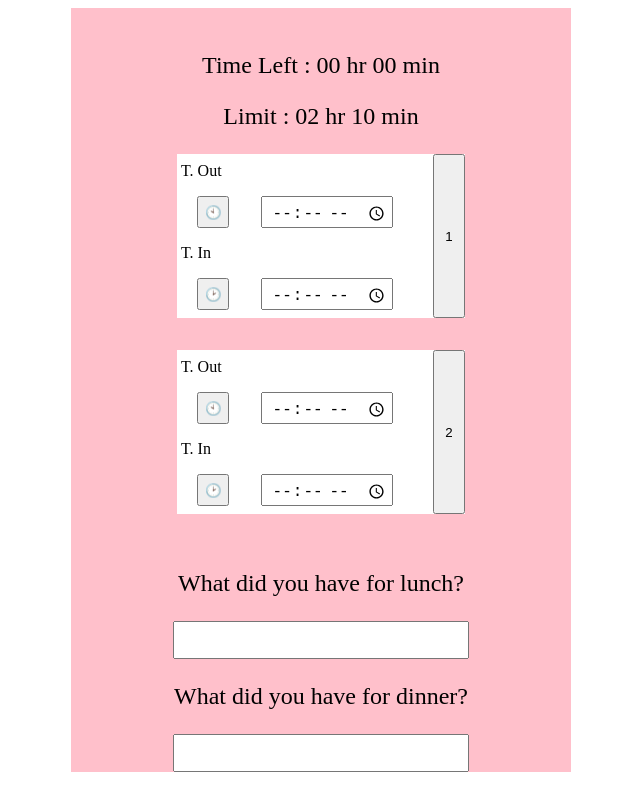
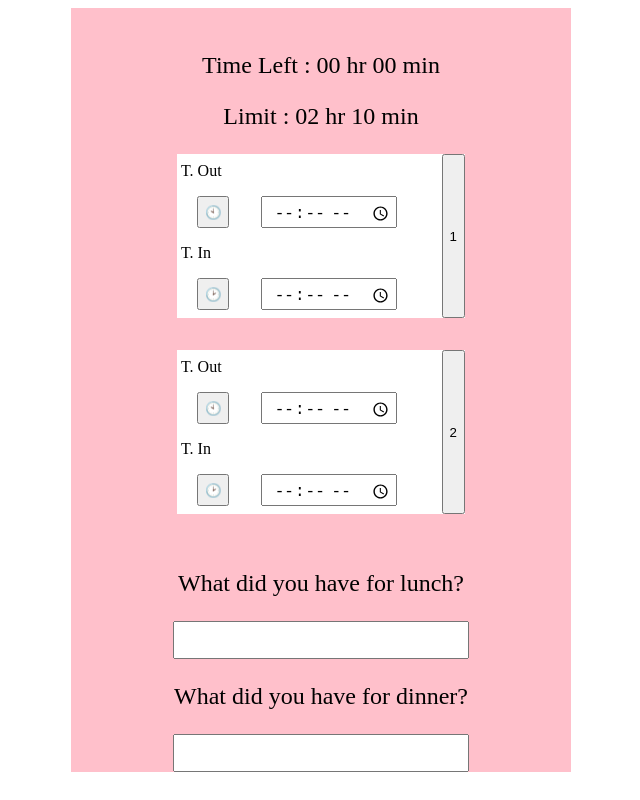
Before and after one commit to vickertan/Rest-Time, a React (Vite) app: page / in a window 1280 px wide. Shown: the whole page, without its empty margins (319-959 px from the left). Built offline with nearby package versions, Linux system fonts and the light colour scheme.

Commit message:
Change class name

```diff
--- a/src/main.css
+++ b/src/main.css
@@ -64,7 +64,7 @@ form .time-div input {
     font-size: 1rem;
 }
 
-form .time-submit {
+form .calc-button {
     width: 2rem;
 }
 
```
